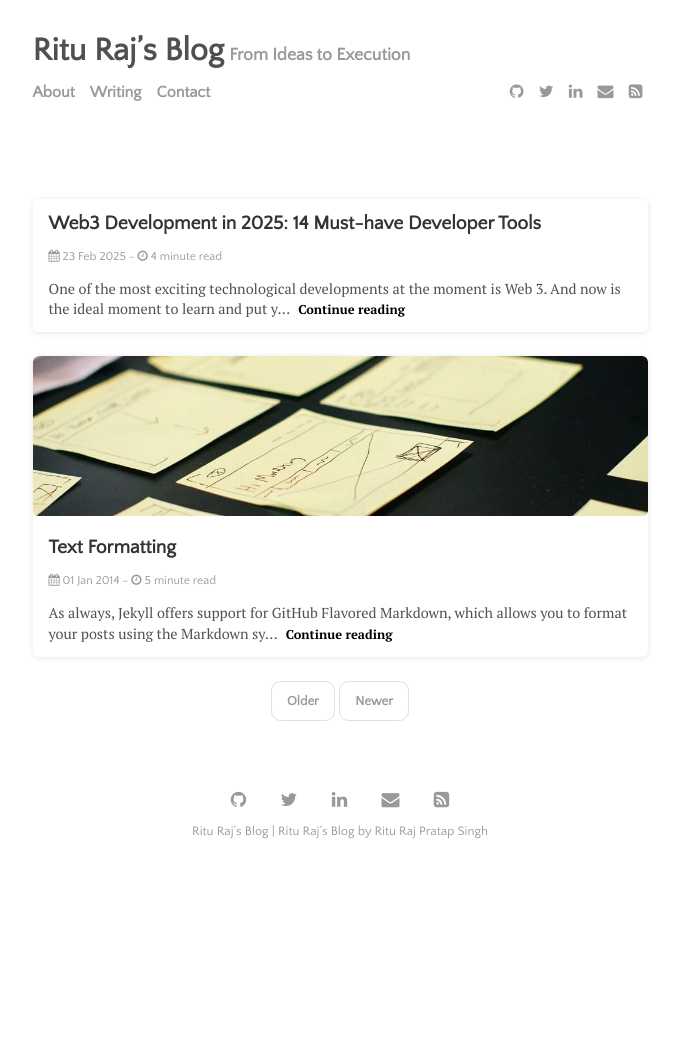
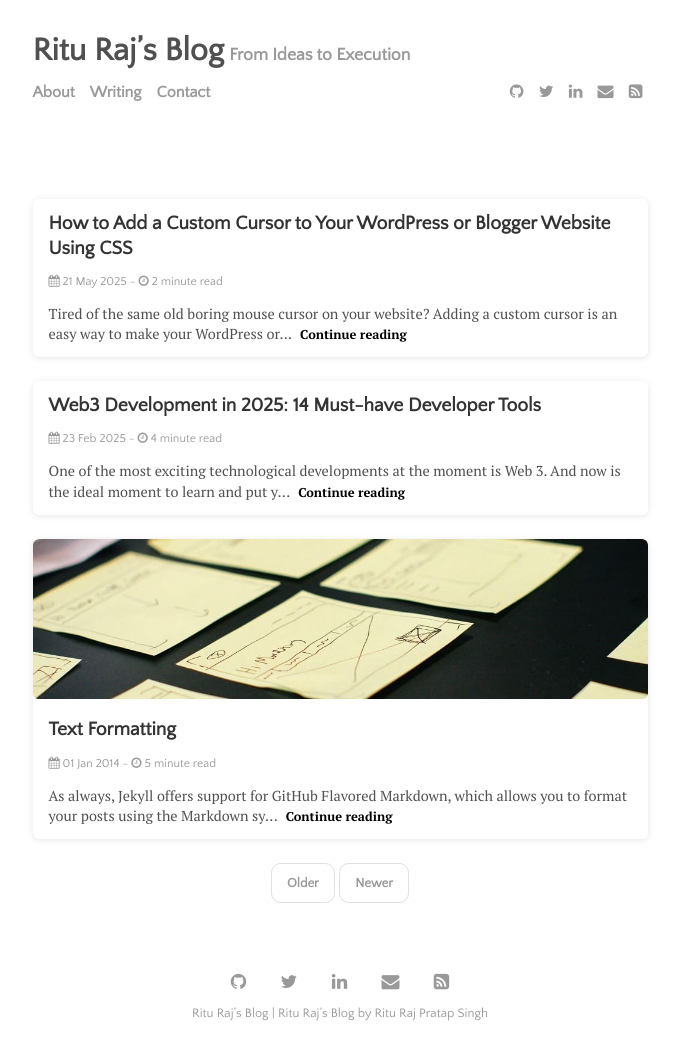
Before and after one commit to theriturajps/theriturajps.github.io, a Jekyll site: the page built from index.html, in a window 1280 px wide. Shown: the whole page, without its empty margins (300-979 px from the left). Built offline with Jekyll 4.4.1, drawn with Linux system fonts in a browser that asks for light colours; the list of posts is cut into pages by our own code; before the commit the page ends 900 px from its top, so only the background shows below that; part of the change alters nothing that is shown.

Commit message:
Remove redundant title field from Twitter configuration in _config.yml and add a new post about custom cursors for WordPress and Blogger.

````diff
--- a/_config.yml
+++ b/_config.yml
@@ -16,7 +16,6 @@ description:	       'At Ritu Raj’s Blog, we help you turn your ideas into real
 author:              'Ritu Raj Pratap Singh'
 
 twitter:
-  title: 'Ritu Raj Pratap Singh'
   username: riturajps
 
 # RSS 2.0 can be used instead of Atom by uncommenting following two lines
--- /dev/null
+++ b/_posts/2025-05-21-add-a-custom-cursor-to-your-wordpress-or-blogger-website-using-css.md
@@ -0,0 +1,112 @@
+---
+layout: post
+title: "How to Add a Custom Cursor to Your WordPress or Blogger Website Using CSS"
+author: "Ritu Raj Pratap Singh"
+categories: Guide
+tags: [WordPress, Blogger, CSS]
+---
+
+Tired of the same old boring mouse cursor on your website? Adding a **custom cursor** is an easy way to make your WordPress or Blogger site stand out while improving user experience. In this beginner-friendly guide, I’ll walk you through the process step-by-step—no coding expertise required!
+
+## Why Add a Custom Cursor to Your Website?
+
+Before we dive into the how-to, let’s talk about why you’d want a custom cursor:
+- **Branding**: Match your cursor to your website’s theme or logo.
+- **User Engagement**: Interactive cursors can make navigation feel more dynamic.
+- **Visual Appeal**: Stand out from competitors with a unique design.
+
+## Step 1: Create or Choose Your Cursor Image
+
+First, you’ll need a cursor image. Here’s what works best:
+- **Size**: Keep it small (32x32 pixels or 64x64 pixels).
+- **Format**: Use `.png` for transparency support.
+- **Style**: Simple designs work best (avoid complex details).
+
+💡 **Pro Tip**: Use free tools like [Canva](https://www.canva.com/) or [Figma](https://www.figma.com/) to design your cursor. Alternatively, download ready-made cursors from [Open Cursor Library](https://www.cursor.cc/).
+
+## Step 2: Upload the Cursor Image to Your Website
+
+### For WordPress:
+1. Go to **Media** > **Add New** in your dashboard.
+2. Upload your cursor image.
+3. Copy the image URL (right-click the uploaded file and select "Copy Link Address").
+
+### For Blogger:
+1. Navigate to **Theme** > **Edit HTML**.
+2. Click the "**Theme Assets**" folder icon.
+3. Upload your cursor image and copy its URL.
+
+## Step 3: Add Custom CSS Code
+
+Here’s where the magic happens! Add this CSS snippet to your site, replacing `YOUR_IMAGE_URL` with the cursor URL you copied.
+
+```css
+/* Custom Cursor Styles */
+body {
+  cursor: url('YOUR_IMAGE_URL'), auto;
+}
+
+/* Optional: Change cursor on hover (e.g., buttons) */
+a:hover, button:hover {
+  cursor: url('YOUR_IMAGE_URL'), pointer;
+}
+```
+
+### Where to Add the CSS:
+
+- **WordPress**:
+  1. Go to **Appearance > Customize > Additional CSS**.
+  2. Paste the code and publish.
+
+- **Blogger**:
+  1. In **Theme > Edit HTML**, find the `]]></b:skin>` tag.
+  2. Paste the code **above** this tag.
+  3. Save changes.
+
+## Troubleshooting Common Issues
+
+1. **Cursor Not Appearing?**
+   - Double-check the image URL.
+   - Ensure the image is uploaded to your site (don’t link to external hosts).
+
+2. **Cursor Too Large?**
+   - Resize the image to 32x32px.
+
+3. **Not Working on Mobile?**
+   - Custom cursors only work on desktop browsers.
+
+## Advanced Customization (Optional)
+
+Want to get creative? Try these tweaks:
+
+```css
+/* Animated Cursor */
+body {
+  cursor: url('default-cursor.png'), auto;
+}
+
+a:hover {
+  cursor: url('hover-cursor.png'), pointer;
+  transition: cursor 0.3s ease;
+}
+```
+
+## Final Checklist Before Publishing
+
+✅ Tested on Chrome, Firefox, and Safari
+✅ Image URL is correct
+✅ Cursor doesn’t interfere with navigation
+✅ Backup of original theme files (just in case!)
+
+## FAQ
+
+**Q: Will this slow down my website?**
+A: No—cursor images are tiny and won’t affect loading speed.
+
+**Q: Can I use animated cursors?**
+A: Yes! Use a `.gif` file instead of `.png`.
+
+**Q: How do I revert to the default cursor?**
+A: Simply remove the CSS code.
+
+Ready to impress your visitors? Add a custom cursor today and watch your site’s personality shine! Got questions? Drop them in the comments below—I’ll help you out!
````
